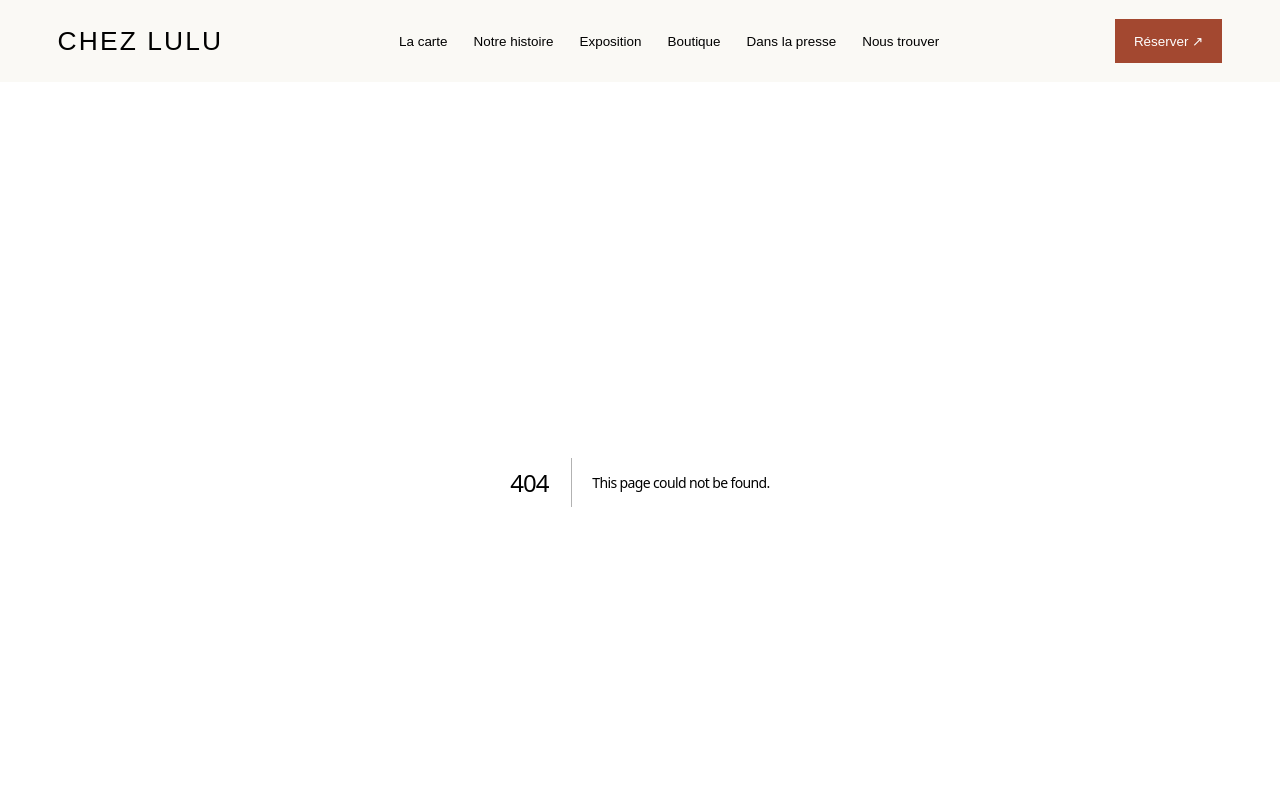
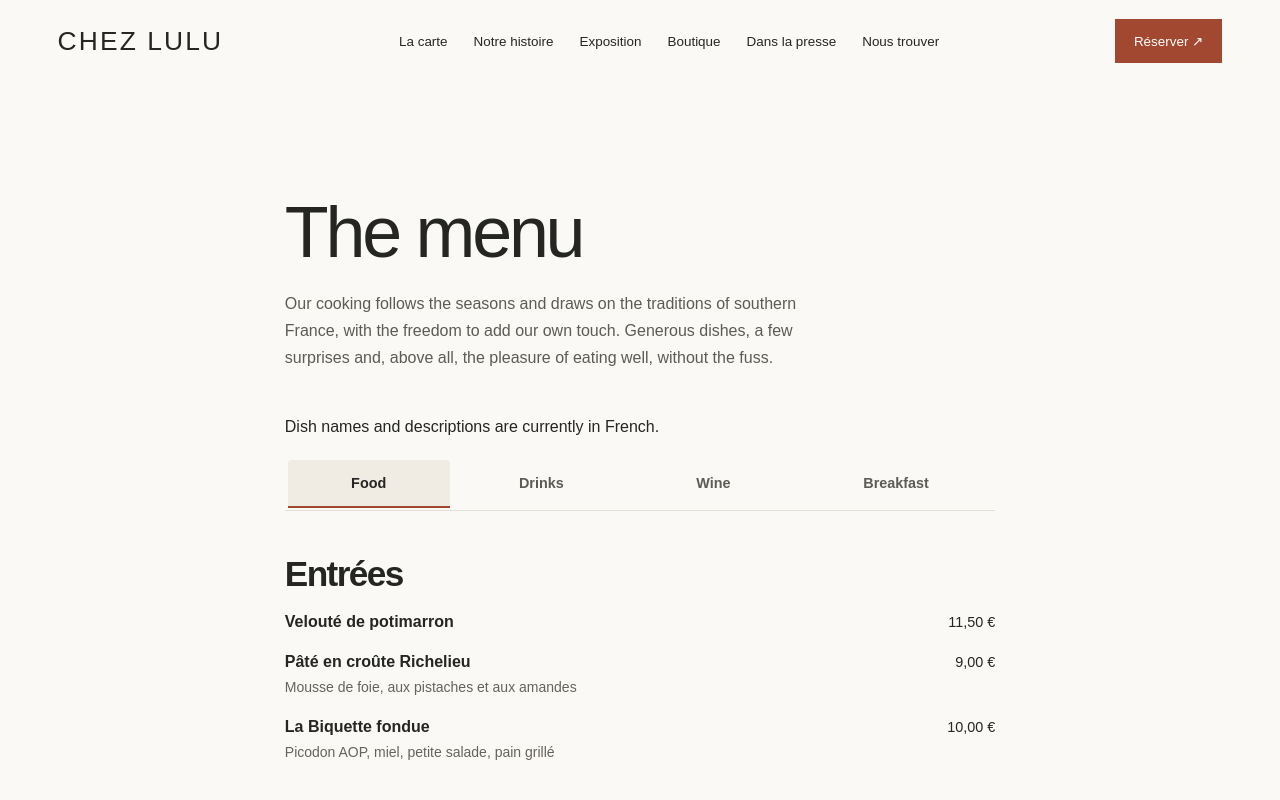
Before and after one commit to lambada46/chez-lulu-site, a Next.js app: page /en/carte in a window 1280 px wide. Before the commit this address had no page. Shown: the top 800 px of the page. Built offline with nearby package versions, Linux system fonts and the light colour scheme.

Commit message:
Add localized menu routes retaining original French dish names

```diff
--- /dev/null
+++ b/app/[locale]/carte/page.tsx
@@ -0,0 +1,30 @@
+import type { Metadata } from 'next';
+import { notFound } from 'next/navigation';
+import { menu } from '../../carte/menu';
+import MenuTabs from '../../carte/menu-tabs';
+import { alternativeLanguages, foreignLocales, isForeignLocale, texts } from '../../i18n';
+
+export const dynamicParams = false;
+export function generateStaticParams(){ return foreignLocales.map(locale=>({locale})); }
+export async function generateMetadata({params}:{params:Promise<{locale:string}>}):Promise<Metadata>{
+ const {locale}=await params;
+ if(!isForeignLocale(locale)) return {};
+ return { title:`${texts[locale].menuTitle} | Chez Lulu, Avignon`,description:texts[locale].menuIntro,alternates:{canonical:`/${locale}/carte`,languages:alternativeLanguages('carte')} };
+}
+const categoryTabs:Record<string,string>={
+ 'Boissons fraîches':'boissons','Sodas & sirops':'boissons',Eaux:'boissons',Bières:'boissons','Apéritifs & cocktails':'boissons','Boissons chaudes':'boissons','Les spéciaux · froids ou chauds':'boissons',
+ 'Vins blancs':'vins','Vins rosés':'vins','Vins rouges':'vins',
+ 'Petit déjeuner · sucré':'petit-dejeuner','Petit déjeuner · salé':'petit-dejeuner','Formules petit déjeuner':'petit-dejeuner','Suppléments petit déjeuner':'petit-dejeuner'
+};
+const ids=['manger','boissons','vins','petit-dejeuner'];
+const format=new Intl.NumberFormat('fr-FR',{style:'currency',currency:'EUR'});
+export default async function LocalizedMenu({params}:{params:Promise<{locale:string}>}){
+ const {locale}=await params;
+ if(!isForeignLocale(locale)) notFound();
+ const t=texts[locale];
+ return <main className="menuPage" lang={locale}>
+   <h1>{t.menuTitle}</h1><p className="menuIntro">{t.menuIntro}</p>
+   <p className="menuTranslationNote" role="note">{t.menuNote}</p>
+   <MenuTabs tabs={ids.map((id,i)=>({id,label:t.tabs[i],content:menu.filter(c=>(categoryTabs[c.name]||'manger')===id).map(c=><section className="menuCategory" key={c.name} lang="fr"><h2>{c.name}</h2><ul className="menuDishes">{c.dishes.map(d=><li key={d.name}><div className="menuDishHeading"><h3>{d.name}</h3>{(d.priceEuros!==undefined||d.priceLabel)&&<div className="menuPrice">{d.priceEuros!==undefined&&<span>{format.format(d.priceEuros)}</span>}{d.priceLabel&&<span>{d.priceLabel==='Demandez-nous'?t.ask:d.priceLabel}</span>}</div>}</div>{d.description&&<p>{d.description}</p>}{d.variants&&<ul className="menuVariants">{d.variants.map(v=><li key={v.label}><span>{v.label}</span><span className="menuPrice">{format.format(v.priceEuros)}</span></li>)}</ul>}{d.allergens&&d.allergens.length>0&&<p>Allergènes : {d.allergens.join(', ')}</p>}</li>)}</ul></section>)}))}/>
+ </main>;
+}
```
